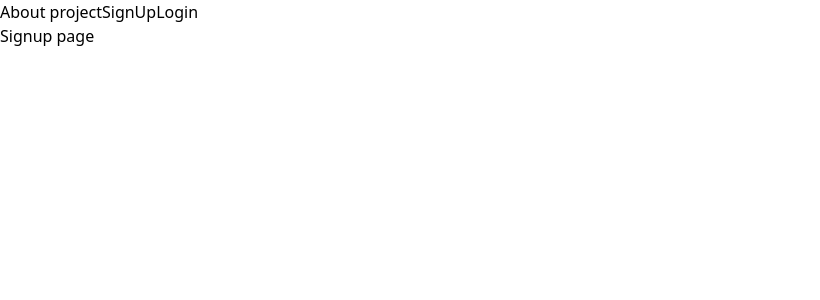
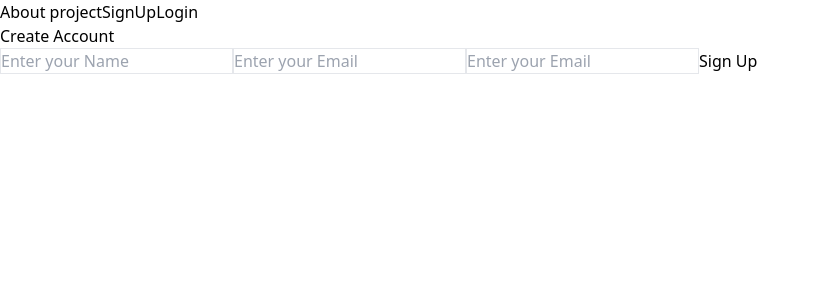
Before and after one commit to uncle-Yevheniii/My-App, a React (Vite) app in the folder FE/: page /signup in a window 1280 px wide. Shown: the top 300 px of the page, without its empty margins (0-820 px from the left). Built offline with nearby package versions, Linux system fonts and the light colour scheme.

Commit message:
work sign up form

```diff
--- a/FE/src/components/App.tsx
+++ b/FE/src/components/App.tsx
@@ -2,6 +2,7 @@
 import { Navigate, Route, Routes } from 'react-router-dom'
 
 import { Layout } from './Layout'
+import { SignUpPage } from '@/pages'
 // import { useAuthenticationStore } from '@/store/authenticationStore'
 // import { SignUpPage, EmailVerifyPage } from '@/pages'
 
@@ -41,7 +42,7 @@ export default function App() {
             <Routes>
                 <Route path="/" element={<Layout />}>
                     <Route index element={<div>AboutProject</div>} />
-                    <Route path="/signup" element={<div>Signup page</div>} />
+                    <Route path="/signup" element={<SignUpPage />} />
                     <Route path="/login" element={<div>Login page</div>} />
                     <Route path="/email-verify" element={<div>Email verify page</div>} />
 
--- a/FE/src/pages/PageSignUp.tsx
+++ b/FE/src/pages/PageSignUp.tsx
@@ -1,81 +1,69 @@
-// import axios from 'axios'
-// import { Link, useNavigate } from 'react-router-dom'
-// import { Input } from '@/components'
-// import { useState } from 'react'
-// import { Lock, Mail, User } from 'lucide-react'
-// import { useAuthenticationStore } from '@/store/authenticationStore'
+import axios from 'axios'
+import { useState } from 'react'
+import { useNavigate } from 'react-router-dom'
 
-// export default function SignUpPage() {
-//     const [name, setName] = useState<string>('')
-//     const [email, setEmail] = useState<string>('')
-//     const [password, setPassword] = useState<string>('')
-//     const [errorMessage, setErrorMessage] = useState<string>('')
+import { useAuthenticationStore } from '@/store/authenticationStore'
 
-//     const signupFunc = useAuthenticationStore((state) => state.signupFunc)
-//     const isLoading = useAuthenticationStore((state) => state.isLoading)
+export default function SignUpPage() {
+    const [name, setName] = useState<string>('')
+    const [email, setEmail] = useState<string>('')
+    const [password, setPassword] = useState<string>('')
+    const [errorMessage, setErrorMessage] = useState<string>('')
 
-//     const navigate = useNavigate()
+    const signupFunc = useAuthenticationStore((state) => state.signupFunc)
 
-//     const handleSubmit = async (e: React.FormEvent<HTMLFormElement>) => {
-//         e.preventDefault()
+    const navigate = useNavigate()
 
-//         await signupFunc(email, password, name)
-//             .then(() => {
-//                 navigate('/email-verify')
-//             })
-//             .catch((err: unknown) => {
-//                 if (axios.isAxiosError(err)) {
-//                     return setErrorMessage(err.response?.data?.msg)
-//                 }
-//                 return setErrorMessage('Error signing up')
-//             })
-//     }
+    const handleSubmit = async (e: React.FormEvent<HTMLFormElement>) => {
+        e.preventDefault()
+        try {
+            const res = await signupFunc(email, password, name)
+            console.log(res)
+            navigate('/email-verify')
+        } catch (err: unknown) {
+            if (axios.isAxiosError(err)) {
+                return setErrorMessage(err.response?.data?.msg)
+            }
+            return setErrorMessage('Error signing up')
+        }
+    }
+    return (
+        <div>
+            <h2>Create Account</h2>
 
-//     return (
-//         <div>
-//             <h2>Create Account</h2>
+            <form onSubmit={handleSubmit}>
+                <input
+                    className="border"
+                    id="name"
+                    name="name"
+                    type="text"
+                    placeholder="Enter your Name"
+                    value={name}
+                    onChange={(e) => setName(e.target.value.trim())}
+                />
+                <input
+                    className="border"
+                    id="email"
+                    name="email"
+                    type="text"
+                    placeholder="Enter your Email"
+                    value={email}
+                    onChange={(e) => setEmail(e.target.value.trim())}
+                />
+                <input
+                    className="border"
+                    id="email"
+                    name="email"
+                    type="text"
+                    placeholder="Enter your Email"
+                    value={password}
+                    onChange={(e) => setPassword(e.target.value.trim())}
+                />
 
-//             <form autoComplete="off" onSubmit={handleSubmit}>
-//                 <Input
-//                     id="name"
-//                     name="name"
-//                     type="text"
-//                     placeholder="Enter your Name"
-//                     autoComplete="off"
-//                     icon={User}
-//                     value={name}
-//                     onChange={(e) => setName(e.target.value.trim())}
-//                 />
-//                 <Input
-//                     id="email"
-//                     name="email"
-//                     type="text"
-//                     placeholder="Enter your Email"
-//                     autoComplete="off"
-//                     icon={Mail}
-//                     value={email}
-//                     onChange={(e) => setEmail(e.target.value.trim())}
-//                 />
-//                 <Input
-//                     id="password"
-//                     name="password"
-//                     type="text"
-//                     placeholder="Enter your Password"
-//                     autoComplete="off"
-//                     icon={Lock}
-//                     value={password}
-//                     onChange={(e) => setPassword(e.target.value.trim())}
-//                 />
+                {errorMessage && <p>{errorMessage}</p>}
 
-//                 {errorMessage && <p>{errorMessage}</p>}
-
-//                 <button type="submit">{isLoading ? 'Loading...' : 'Sign Up'}</button>
-//             </form>
-
-//             <div>
-//                 <p>Already have an account?</p>
-//                 <Link to="/login">Login</Link>
-//             </div>
-//         </div>
-//     )
-// }
+                <button type="submit">Sign Up</button>
+            </form>
+        </div>
+    )
+}
--- a/FE/src/pages/index.ts
+++ b/FE/src/pages/index.ts
@@ -1,5 +1,5 @@
 // export { default as AboutProjectPage } from './PageAboutProject'
 // export { default as LoginPage } from './PageLogin'
-// export { default as SignUpPage } from './PageSignUp'
+export { default as SignUpPage } from './PageSignUp'
 // export { default as EmailVerifyPage } from './PageEmailVerify'
 // export { default as DashboardPage } from './PageDashboard'
```
